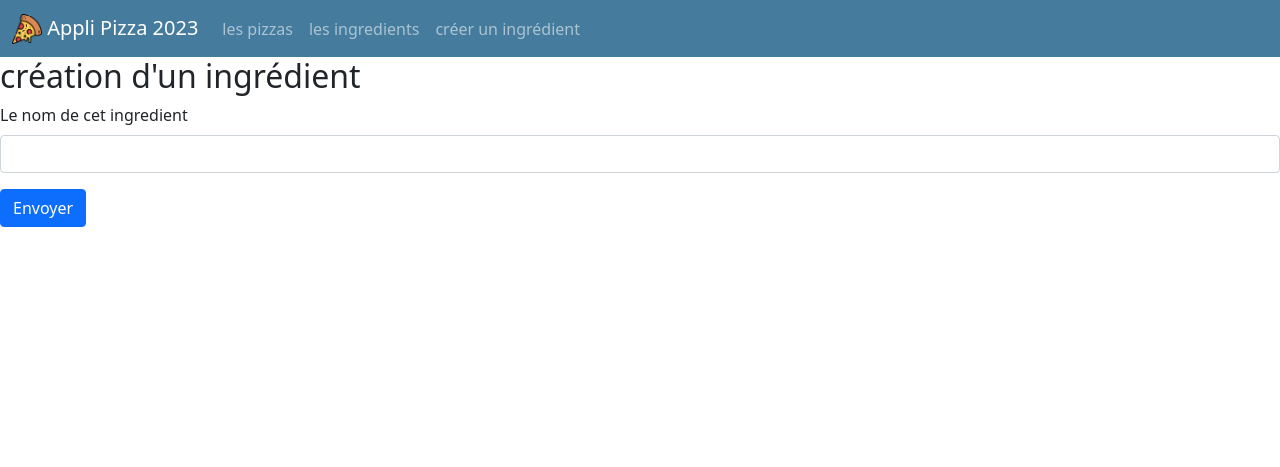
After one commit to DumbWays31/Webpizza, a Django app: page /ingredients/add/ in a window 1280 px wide. The commit adds this page. Shown: the top 467 px of the page. Run offline with Django 4.2, Linux system fonts and the light colour scheme.

Commit message:
creer un ingredient

```diff
--- /dev/null
+++ b/webpizza/applipizza/templates/applipizza/formulaireCreationIngredient.html
@@ -0,0 +1,25 @@
+{% extends 'applipizza/base.html' %}
+
+{% block title %}
+création d'un ingrédient
+{% endblock %}
+
+{% block main %}
+<h2> création d'un ingrédient </h2>
+<form action="#" method="post">
+    {% csrf_token %}
+    <div class="mb-3">
+        <label for="id_nomIngredient" class="form-label">Le nom de cet ingredient</label>
+        <input type="text" name="nomIngredient" class="form-control" maxlength="50" required id="id_nomIngredient">
+    </div>
+    <button type="submit" class="btn btn-primary">Envoyer</button>
+</form>
+
+
+
+<ul>
+    {% for piz in pizzas %}
+    <li> {{piz}} | <a href="/pizzas/{{piz.idPizza}}/">détails</a> </li>
+    {% endfor %}
+</ul>
+{% endblock %}
--- a/webpizza/applipizza/templates/applipizza/menu.html
+++ b/webpizza/applipizza/templates/applipizza/menu.html
@@ -13,6 +13,7 @@
             <ul class="navbar-nav me-auto mb-2 mb-lg-0">
                 <li class="nav-item"><a class="nav-link" href="/pizzas/">les pizzas</a></li>
                 <li class="nav-item"><a class="nav-link" href="/ingredients/">les ingredients</a></li>
+                <li class="nav-item"><a class="nav-link" href="/ingredients/add/">créer un ingrédient</a></li>
             </ul>
         </div>
     </div>
--- a/webpizza/applipizza/views.py
+++ b/webpizza/applipizza/views.py
@@ -34,21 +34,6 @@ def ingredients(request) :
     )
 
 
-# def pizza(request,pizza_id) :
-
-#     #récup de la pizza dont l'identifiant a été passé en paramètre (c'est l'int pizza_id)
-#     laPizza = Pizza.objects.get(idPizza = pizza_id)
-
-#     #on retourne l'emplacement du template et la pizza récupérée de la BD
-#     return render(
-#         request,
-#         'applipizza/pizza.html',
-#         {"pizza" : laPizza}
-#     )
-
-
-
-
 def pizza(request, pizza_id):
     # Récupération de la pizza dont l'identifiant a été passé en paramètre (pizza_id)
     laPizza = Pizza.objects.get(idPizza=pizza_id)
@@ -73,3 +58,11 @@ def pizza(request, pizza_id):
         'applipizza/pizza.html',
         {"pizza": laPizza, "ingredients_list": ingredients_list}
     )
+
+
+def formulaireCreationIngredient(request) :
+    #on retourn l'emplacement du template
+    return render(
+        request,
+        'applipizza/formulaireCreationIngredient.html',
+    )
--- a/webpizza/webpizza/urls.py
+++ b/webpizza/webpizza/urls.py
@@ -23,4 +23,5 @@ urlpatterns = [
     path('pizzas/', views.pizzas),
     path('ingredients/', views.ingredients),
     path('pizzas/<int:pizza_id>/', views.pizza),
+    path('ingredients/add/',views.formulaireCreationIngredient)
 ]
```
Also changed, not shown: webpizza/applipizza/forms.py (added, +9 -0 lines).
